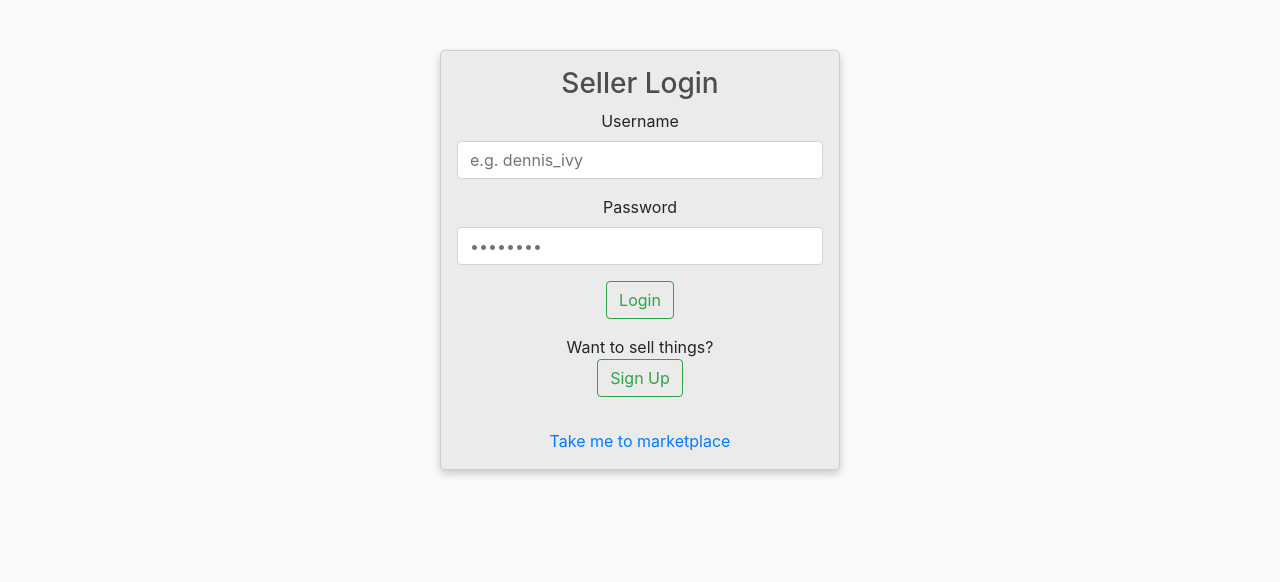
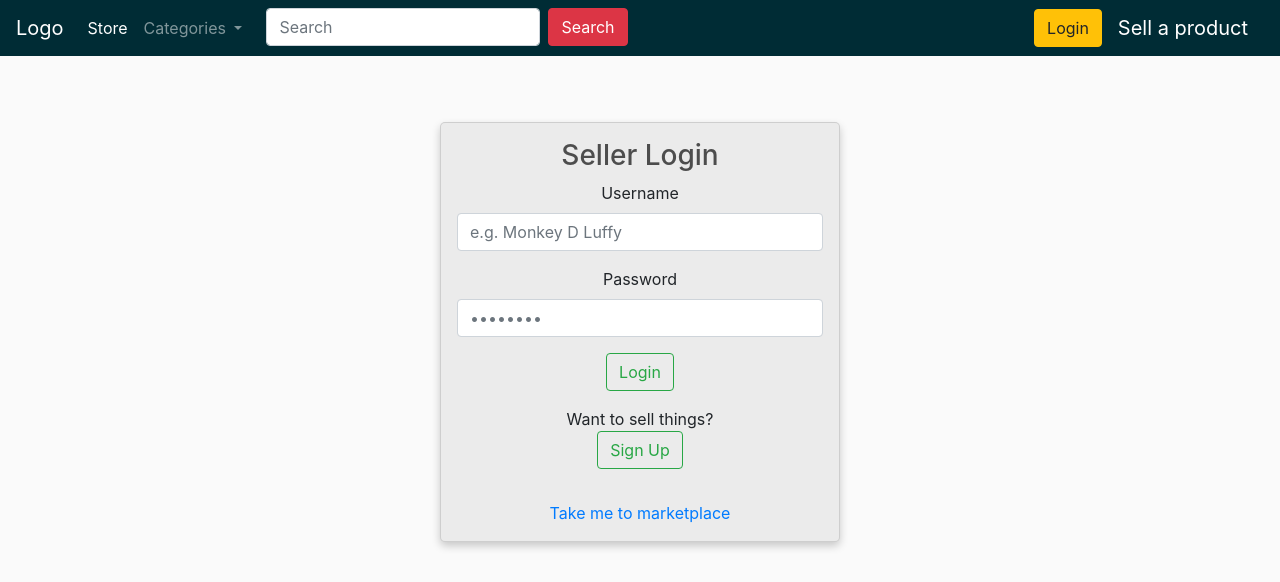
Before and after one commit to RajenRanjithkumar/ecommerce, a Django app: page /seller_login/ in a window 1280 px wide. Shown: the top 582 px of the page. Run offline with Django 4.2, Linux system fonts and the light colour scheme; some libraries are stand-ins or nearby versions.

Commit message:
fixed bugs

```diff
--- a/ecommerce/store/templates/store/login.html
+++ b/ecommerce/store/templates/store/login.html
@@ -34,7 +34,7 @@
 
             <!-- <div class="form__group form__group">
             <label for="room_name">Username</label>
-            <input id="username" name="username" type="text" placeholder="e.g. dennis_ivy" />
+            <input id="username" name="username" type="text" placeholder="hint" />
             </div>
             <div class="form__group">
             <label for="password">Password</label>
--- a/ecommerce/store/templates/store/main.html
+++ b/ecommerce/store/templates/store/main.html
@@ -208,7 +208,7 @@
     {% if messages %}
     <ul class="messages">
     {% for message in messages %}
-      <li{% if message.tags %} class="{{ message.tags }}"{% endif %}>{{ message }}</li>
+      <li>{% if message.tags %} class="{{ message.tags }}"{% endif %}>{{ message }}</li>
     {% endfor %}
     </ul>
     {% endif %}
--- a/ecommerce/store/templates/store/seller_login.html
+++ b/ecommerce/store/templates/store/seller_login.html
@@ -1,4 +1,4 @@
-
+{% extends 'store/main.html' %}
 {% load static %}
 <head>
     <title>Ecom</title>
@@ -12,7 +12,7 @@
 {% if messages %}
 <ul class="messages">
 {% for message in messages %}
-  <li{% if message.tags %} class="{{ message.tags }}"{% endif %}>{{ message }}</li>
+  <li>{% if message.tags %} class="{{ message.tags }}"{% endif %}>{{ message }}</li>
 {% endfor %}
 </ul>
 {% endif %}
@@ -33,7 +33,7 @@
                 <div class="form-group">
                     <label for="exampleInputEmail1">Username</label>
 
-                    <input id="username" class="form-control" name="username" type="text" placeholder="e.g. dennis_ivy" />
+                    <input id="username" class="form-control" name="username" type="text" placeholder="e.g. Monkey D Luffy" />
 
                   </div>
                   <div class="form-group">
```
Also changed, not shown: ecommerce/store/views.py (+0 -11 lines).
